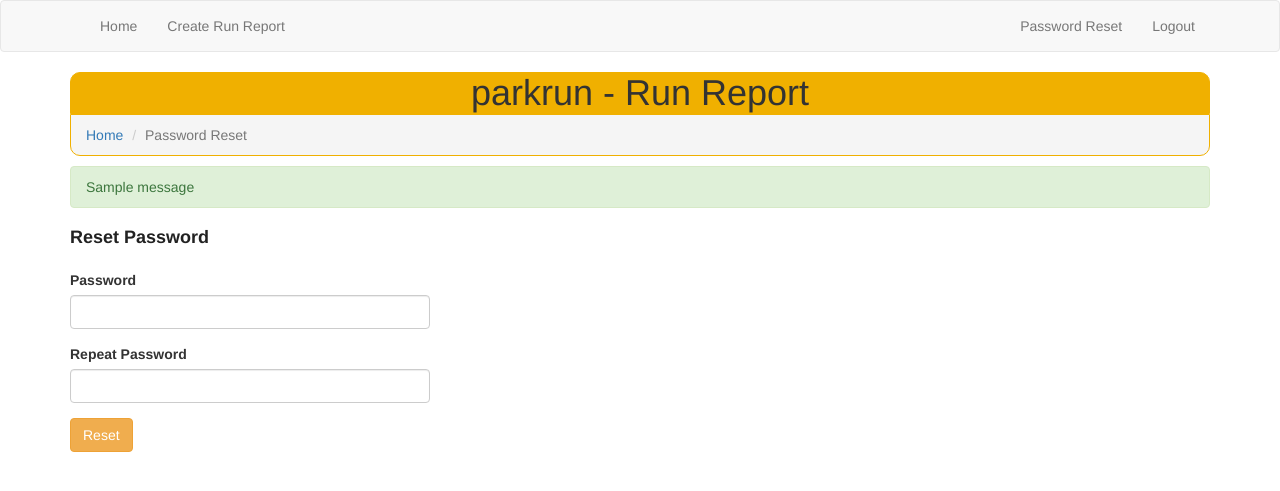
After one commit to flyladyhawke/parkrun_run_report, a Flask app: page /password_reset in a window 1280 px wide. The commit adds this page. Shown: the top 491 px of the page. Run offline with Flask 2, Linux system fonts and the light colour scheme; a user stored in the database is signed in; tables that the repository leaves empty hold one stand-in row (values such as "Sample post"); one stand-in notice (Sample message) is shown; some libraries are stand-ins or nearby versions.

Commit message:
Add reset password

```diff
--- a/app/forms.py
+++ b/app/forms.py
@@ -10,6 +10,13 @@ class LoginForm(FlaskForm):
     password = PasswordField('Password', validators=[DataRequired()])
     remember_me = BooleanField('Remember Me')
     submit = SubmitField('Sign In')
+
+
+class PasswordResetForm(FlaskForm):
+    password = PasswordField('Password', validators=[DataRequired()])
+    password2 = PasswordField(
+        'Repeat Password', validators=[DataRequired(), EqualTo('password')])
+    submit = SubmitField('Reset')
 
 
 class RegistrationForm(FlaskForm):
--- a/app/routes.py
+++ b/app/routes.py
@@ -1,6 +1,6 @@
 from flask import render_template, url_for, redirect, flash, request
 from app import app, db
-from app.forms import RunReportForm, RunReportSectionForm, SectionForm, LoginForm, RegistrationForm
+from app.forms import RunReportForm, RunReportSectionForm, SectionForm, LoginForm, RegistrationForm, PasswordResetForm
 from src import run_report_utils
 from app.models import RunReport, RunReportSection, Section, User
 from flask_login import login_required, current_user, login_user, logout_user
@@ -66,6 +66,24 @@ def register():
 def logout():
     logout_user()
     return redirect(url_for('index'))
+
+
+@app.route('/password_reset', methods=['GET', 'POST'])
+@login_required
+def password_reset():
+    form = PasswordResetForm()
+    if form.validate_on_submit():
+        user = User.query.filter_by(id=current_user.id).first()
+        user.set_password(form.password.data)
+        db.session.add(user)
+        db.session.commit()
+        flash('Password Reset!', 'success')
+        return redirect(url_for('index'))
+    breadcrumbs = [
+        {'link': url_for('index'), 'text': 'Home', 'visible': True},
+        {'text': 'Password Reset'}
+    ]
+    return render_template('auth/password_reset.html', title='Password Reset', form=form, breadcrumbs=breadcrumbs)
 
 
 @app.route('/run_reports', methods=['GET', 'POST'])
--- a/app/static/run_report.css
+++ b/app/static/run_report.css
@@ -4,8 +4,8 @@ h1.page_title
     padding-top: 0;
     margin-bottom: 0;
     text-align: center;
-    background-color: #ffc107;
-    border: 1px solid #ffc107;
+    background-color: #f0b000;
+    border: 1px solid #f0b000;
     border-radius: 10px 10px 0 0;
 }
 h2.sub_title
@@ -21,7 +21,7 @@ ol.breadcrumb
     margin-bottom: 10px !important;
     padding-bottom: 10px !important;
     padding-top: 10px !important;
-    border: 1px solid #ffc107;
+    border: 1px solid #f0b000;
     border-radius: 0 0 10px 10px;
 }
 div.alert
--- /dev/null
+++ b/app/templates/auth/password_reset.html
@@ -0,0 +1,12 @@
+{% extends "base.html" %}
+{% import 'bootstrap/wtf.html' as wtf %}
+
+{% block app_content %}
+    <h2 class="sub_title">Reset Password</h2>
+    {{ message }}
+    <div class="row">
+        <div class="col-md-4">
+            {{ wtf.quick_form(form, button_map={'submit': 'warning'}) }}
+        </div>
+    </div>
+{% endblock %}
--- a/app/templates/base.html
+++ b/app/templates/base.html
@@ -40,6 +40,7 @@
                     {% if current_user.is_anonymous %}
                     <li><a href="{{ url_for('login') }}">Login</a></li>
                     {% else %}
+                    <li><a href="{{ url_for('password_reset') }}">Password Reset</a></li>
                     <li><a href="{{ url_for('logout') }}">Logout</a></li>
                     {% endif %}
                 </ul>
--- a/app/templates/reference/section.html
+++ b/app/templates/reference/section.html
@@ -10,7 +10,7 @@
     </div>
     <br/>
     <hr/>
-    <table class="table" id="event-section-list" data-page-length='25'>
+    <table class="table" id="section-list" data-page-length='25'>
         <thead>
         <tr>
             <th>Name</th>
```
